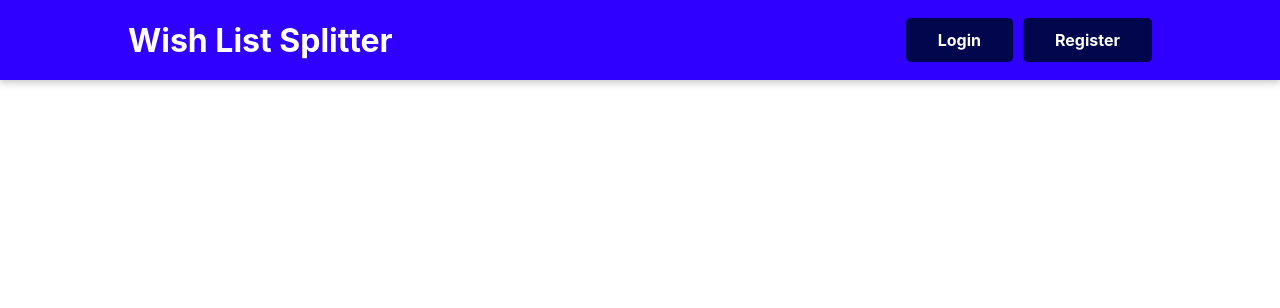
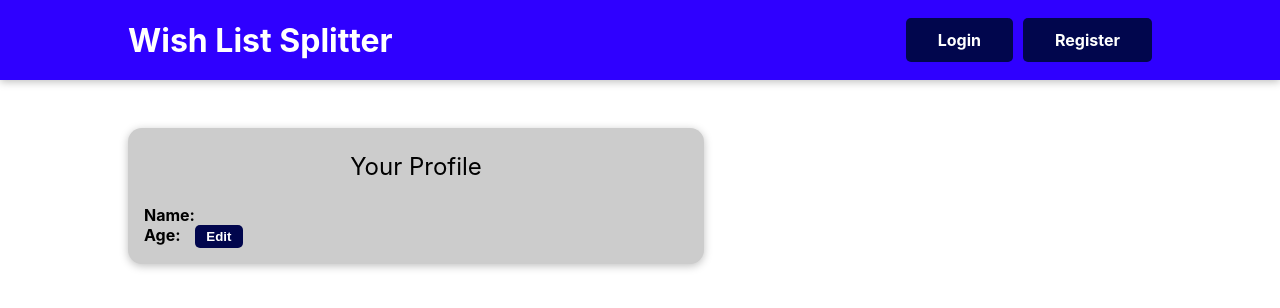
Before and after one commit to Patrykshub/wish-list-splitter, a React (Create React App) app: page / in a window 1280 px wide. Shown: the top 308 px of the page. Built offline with nearby package versions, Linux system fonts and the light colour scheme.

Commit message:
feat: profile001

```diff
--- /dev/null
+++ b/src/components/Profile/Profile.module.css
@@ -0,0 +1,39 @@
+.profile {
+  display: flex;
+  flex-direction: column;
+  margin-top: 10%;
+  margin-left: 10%;
+  width: 45%;
+  background-color: #ccc;
+  border-radius: 14px;
+  box-shadow: 0 2px 8px rgba(0, 0, 0, 0.25);
+  padding-bottom: 1rem;
+}
+.profile input {
+  margin-left: 1rem;
+  width: 45%;
+}
+.profile p {
+  text-align: center;
+  font-size: 1.5rem;
+}
+.profile_user {
+  margin-left: 1rem;
+  font-weight: bold;
+  font-size: 1rem;
+}
+.profile button {
+  cursor: pointer;
+  border: none;
+  background-color: #01064d;
+  color: white;
+  padding: 0.25rem 0.7rem;
+  border-radius: 5px;
+  font-weight: bold;
+  margin-left: 10px;
+}
+
+.button:hover,
+.button:active {
+  background-color: #000a8f;
+}
--- a/src/components/Profile/Profile.tsx
+++ b/src/components/Profile/Profile.tsx
@@ -1,9 +1,46 @@
+import React, { useState } from "react";
 
-const Profile:React.FC<{}> = (props) => {
-    return (<div>
+import classes from "./Profile.module.css";
+
+const Profile = (validateValue: any) => {
+  const [changingMode, setChangingMode] = useState(false);
+  const [editing, setEditing] = useState();
+  const [value, setValue] = useState();
+
+    const modeHandler = () => {
+        setChangingMode(true);
+    }
+
+  const nameHandler = (event: any) => {
+    setEditing(event.target.value);
+  };
+
+  const save = () => {
+    setValue(editing);
+    setChangingMode(false);
+  };
+
+  return (
+    <div className={classes.profile}>
+      <p >Your Profile</p>
+      <div>
+        <label className={classes.profile_user}>Name:</label>
+        <label> {value}</label>
+        </div>
         <div>
-            <p>Your Profile.</p>
-        </div>
-    </div>)
-}
+        <label className={classes.profile_user}>Age:</label>
+        <label> {value}</label>
+
+        {!changingMode && <button onClick={modeHandler}>Edit</button>}
+        {changingMode && (
+          <>
+            <input onChange={nameHandler}></input>
+            <button onClick={save}>Ok</button>
+          </>
+        )}
+      </div>
+    </div>
+  );
+};
+
 export default Profile;
```
